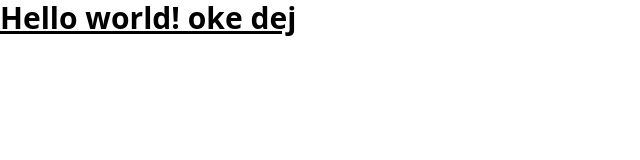
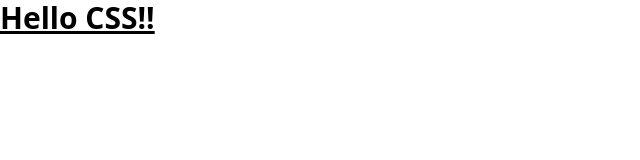
Before and after one commit to Fadli/Belajar-Tailwindcss, a website: page src/index.html in a window 1280 px wide. Shown: the whole page, without its empty margins (0-640 px from the left). Drawn offline with Linux system fonts and the light colour scheme.

Commit message:
Membambahkan text

```diff
--- a/src/index.html
+++ b/src/index.html
@@ -7,7 +7,7 @@
 </head>
 <body>
   <h1 class="text-3xl font-bold underline">
-    Hello world! oke dej
+    Hello CSS!!
   </h1>
 </body>
 </html>
```
